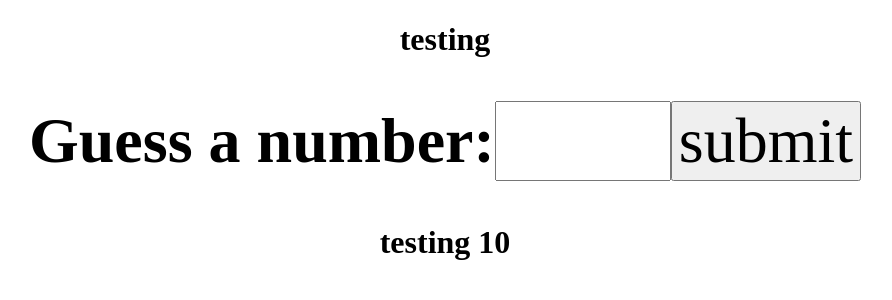
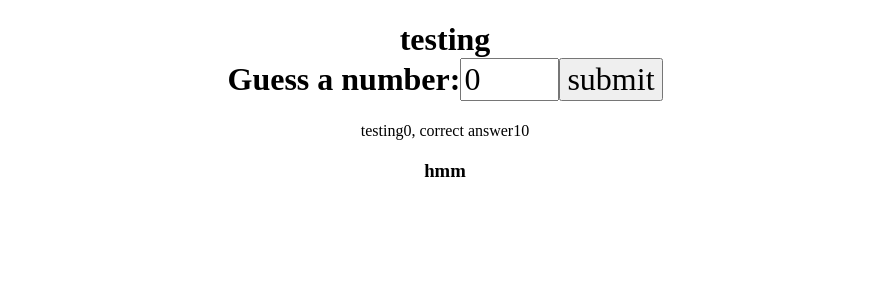
Before and after one commit to EB-Joel/NumberGuessingSite, a React (Create React App) app in the folder number-guessing/: page / in a window 1280 px wide. Shown: the top 300 px of the page, without its empty margins (195-1087 px from the left). Built offline with nearby package versions, Linux system fonts and the light colour scheme.

Commit message:
Game logic
props are being passed correctly, but there is a delay for the current number being picked on screen

```diff
--- a/number-guessing/src/GameLogic.js
+++ b/number-guessing/src/GameLogic.js
@@ -2,6 +2,18 @@ import React from "react";
 import NumberForm from "./NumberForm";
 
 const answer =Math.floor(Math.random()*10)+1;
+
+ function gameStart(x){
+        while (this.state.data.guess !== answer) {
+            if (this.state.data.guess !== answer) {
+               console.log('idk')
+                return "you guessed incorrectly, try again";
+            }else{
+
+                return "you guessed corrrectly, Congratulations";
+            }
+    }
+}
 
 
 
@@ -13,28 +25,19 @@ class GameLogic extends React.Component{
             guess:undefined}
         }
         this.handleGuess = this.handleGuess.bind(this)
+
     }
-    gameStart(){
-        while (this.state.guess !== answer) {
-            if (this.state.guess !== answer) {
-                this.setState({...this.state.data, value:true});
-                return "you guessed incorrectly, try again";
-            }else{
-                this.setState({...this.state.data, value:true});
-                return "you guessed corrrectly, Congratulations";
-            }
-    }
-}
+
 
     handleGuess(formSubmit){
-        this.setState({...this.state.data, guess:formSubmit});
+        this.setState({ guess:formSubmit});
     }
 
     render(){
         return(
             <div>
                <h1> <NumberForm formSubmit={this.handleGuess} /> </h1>
-               <p>{this.gameStart}</p>
+               <p>this{gameStart}, </p>
                <p> testing {answer}</p>
             </div>
         );
--- a/number-guessing/src/NumberForm.js
+++ b/number-guessing/src/NumberForm.js
@@ -3,7 +3,7 @@ import React from "react";
 class NumberForm extends React.Component{
     constructor(props){
         super(props)
-        this.state ={value:undefined}
+        this.state ={value:0}
 
         this.formSubmitted = this.formSubmitted.bind(this);
         this.handleChange = this.handleChange.bind(this);
@@ -11,12 +11,14 @@ class NumberForm extends React.Component{
     }
 
     formSubmitted(numguess){
+        numguess.preventDefault();
         this.props.formSubmit(this.state.value);
-        numguess.preventDefault();
+
     }
 
     handleChange(event){
         this.setState({value: event.target.value});
+        this.props.formChange(this.state.value);
     }
 
     render(){
--- a/number-guessing/src/NumberGame.js
+++ b/number-guessing/src/NumberGame.js
@@ -1,29 +1,58 @@
 import React from "react";
-// import NumberForm from "./NumberForm";
 import "tachyons";
-import GameLogic from "./GameLogic";
+import NumberForm from "./NumberForm";
+
+
+const answer =Math.floor(Math.random()*10)+1;
+
+// function gameStart(){
+//         if (this.state.guess !== answer) {
+//            console.log('idk')
+//             return "you guessed incorrectly, try again";
+//         }else{
+
+//             return "you guessed corrrectly, Congratulations";
+//         }
+// }
 
 class NumberGame extends React.Component{
     constructor(props){
     super(props);
-    this.state ={guess: undefined};
+    this.state ={guess: 0};
 
     this.handleForm = this.handleForm.bind(this);
+    this.handleChange= this.handleChange.bind(this);
 
     }
 
-    handleForm(formguess){
-        this.setState({guess: formguess});
+    gameStart(x){
+            if (x == answer) {
+                alert("you guessed Right!, try Congratulations");
+            }else if (x != answer){
+                alert("you guessed Incorrrectly, ") ;
+            }
+    }
+
+    handleChange(event){
+        this.setState({guess:event});
+    }
+
+    handleForm(formSubmit){
+        this.setState({guess: formSubmit});
+        this.gameStart(this.state.guess);
     }
 
     render(){
         return (
             <div className='tc'>
-                <h1>testing <GameLogic /></h1>
+                <h1>testing <NumberForm formSubmit={this.handleForm} formChange={this.handleChange} /></h1>
+                <p>testing{this.state.guess}, correct answer{answer}</p>
+                <h3>hmm</h3>
             </div>
         );
     }
 }
 
 
+
 export default NumberGame;
```
